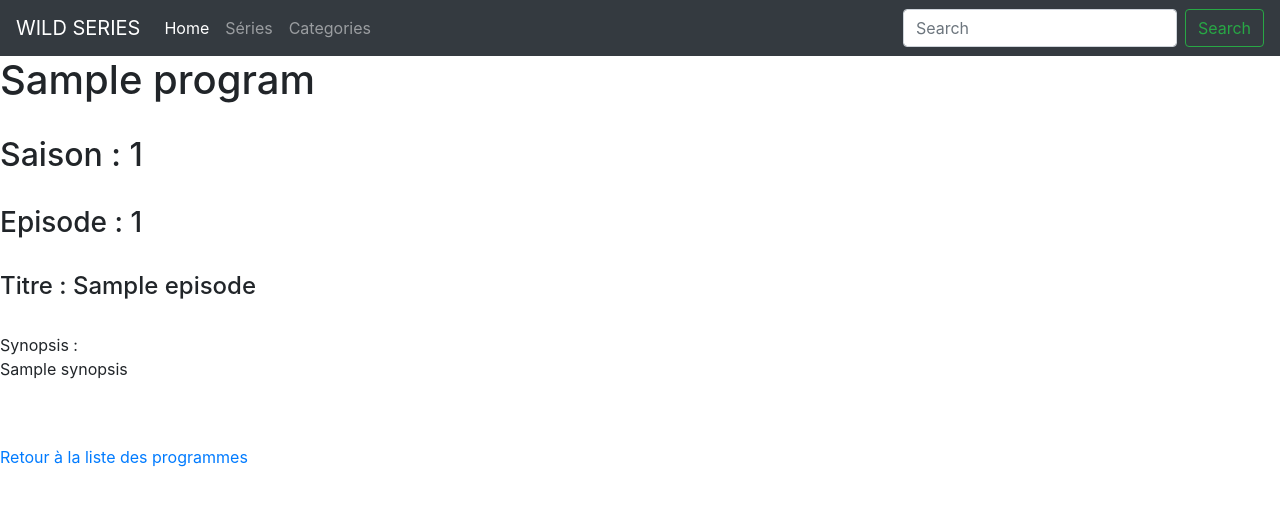
After one commit to cchapleau/wild-series, a Symfony app: template templates/program/episode_show.html.twig in a window 1280 px wide. The commit adds this page. Shown: the top 506 px of the page. Run offline with Twig, Linux system fonts and the light colour scheme; the template is opened without the code that fills it: most values are stand-ins (such as "Sample title", 1, 10 or a date in 2020); some libraries are stand-ins or nearby versions.

Commit message:
Feature : Quest 11 - Symfony : Gardez la form

```diff
--- /dev/null
+++ b/templates/program/episode_show.html.twig
@@ -0,0 +1,23 @@
+{% extends 'base.html.twig' %}
+
+{% block title %}{{ program.title }} - Saison {{ season.number }} - Épisode {{ episode.number }}{{ parent()}}{% endblock %}
+
+{% block header %}
+    {% include '_navbar.html.twig' %}
+{% endblock %}
+
+{% block body %}
+
+<div class="media">
+    <div>
+        <h1>{{ program.title }}</h1> <br>
+        <h2>Saison : {{ season.number }}</h2> <br>
+        <h3>Episode : {{ episode.number }}</h3> <br>
+        <h4>Titre : {{ episode.title }}</h4> <br>
+        Synopsis : <p>{{ episode.synopsis }}</p> <br>
+    </div>
+</div>
+<br>
+<a href="{{ path('program_index') }}">Retour à la liste des programmes</a>
+
+{% endblock %}
--- a/templates/program/new.html.twig
+++ b/templates/program/new.html.twig
@@ -1,12 +1,12 @@
-{# templates/category/new.html.twig #}
+{# templates/program/new.html.twig #}
 
 {% extends "base.html.twig" %}
 
-{% block title %} Nouvelle catégorie{{ parent()}}{% endblock %}
+{% block title %} Nouvelle série{{ parent()}}{% endblock %}
 
 {% block body %}
     {{ form_start(form) }}
     {{ form_widget(form) }}
-    <input type='submit' value='Add category'>
+    <input type='submit' value='Add program'>
     {{ form_end(form) }}
 {% endblock %}
```
